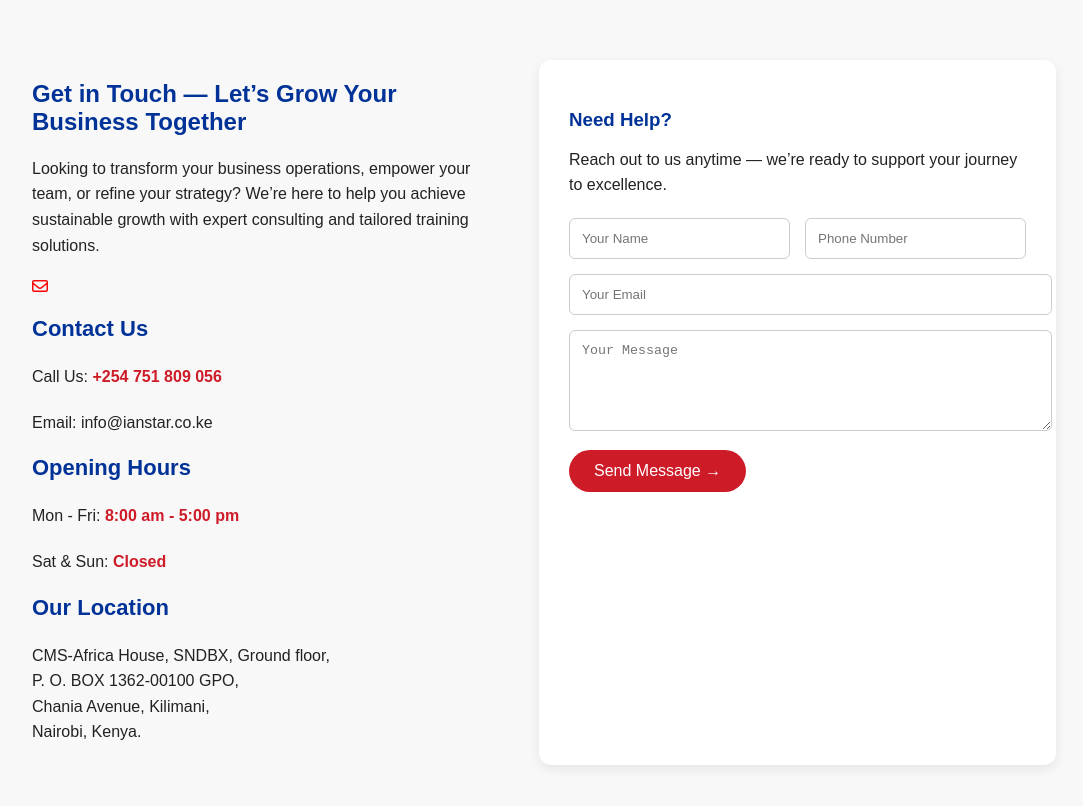
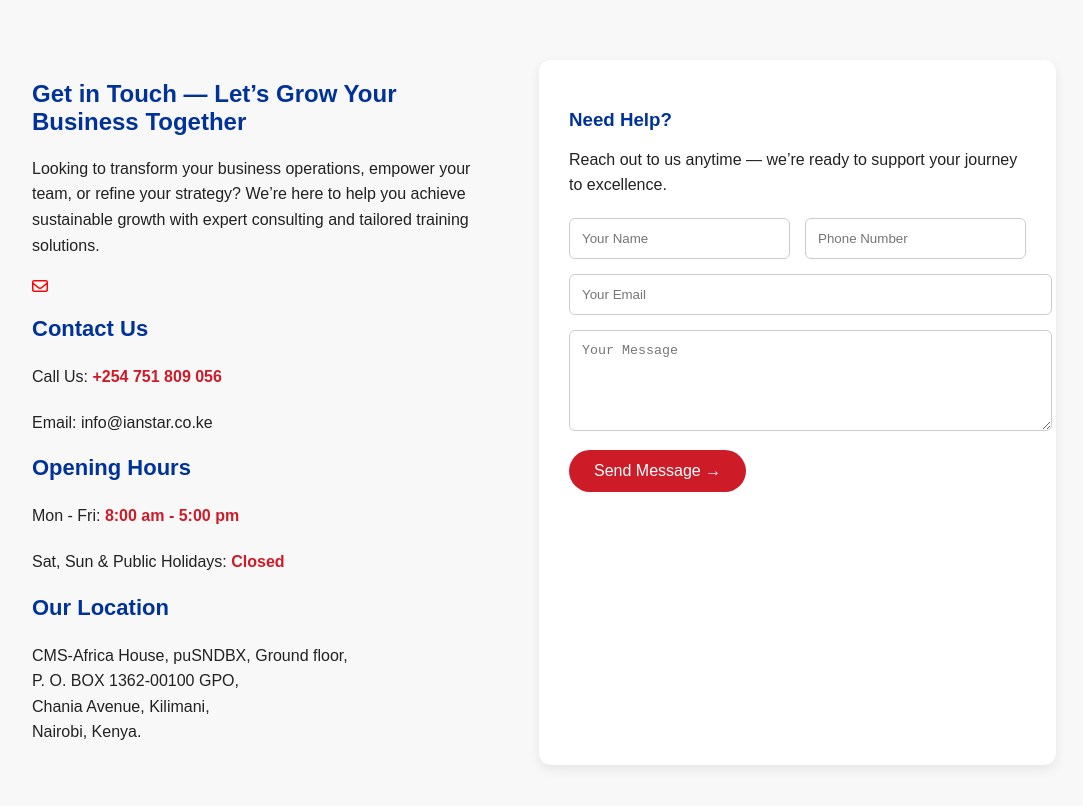
Before and after one commit to Ianmwendwa11/Ianstar-Contact-us-page, a plain HTML site: page index.html in a window 1280 px wide. Shown: the whole page, without its empty margins (96-1179 px from the left). Drawn offline with Linux system fonts and the light colour scheme.

Commit message:
HTML INFO CHANGES

```diff
--- a/index.html
+++ b/index.html
@@ -25,12 +25,12 @@
       <div class="info-block">
         <h3>Opening Hours</h3>
         <p>Mon - Fri: <strong>8:00 am - 5:00 pm </strong></p>
-        <p>Sat & Sun: <strong>Closed</strong></p>
+        <p>Sat, Sun & Public Holidays: <strong>Closed</strong></p>
       </div>
 
       <div class="info-block">
         <h3>Our Location</h3>
-        <p>CMS-Africa House, SNDBX, Ground floor,<br>
+        <p>CMS-Africa House,  puSNDBX, Ground floor,<br>
           P. O. BOX 1362-00100 GPO,<br>
           Chania Avenue, Kilimani,<br>
           Nairobi, Kenya.</p>
```
